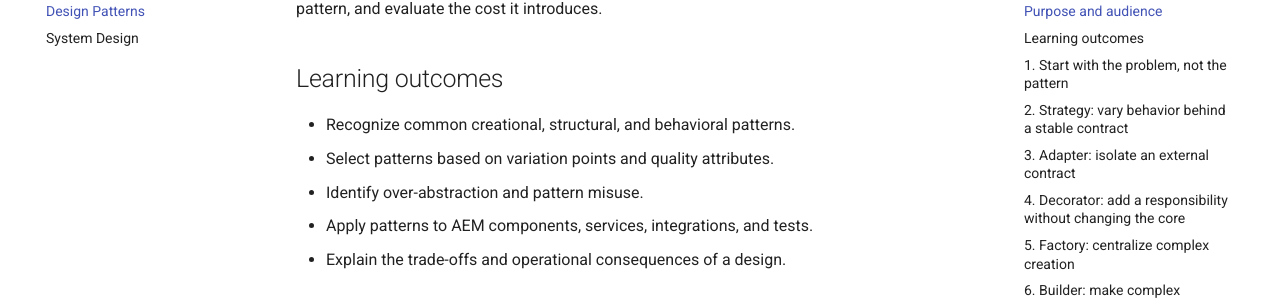
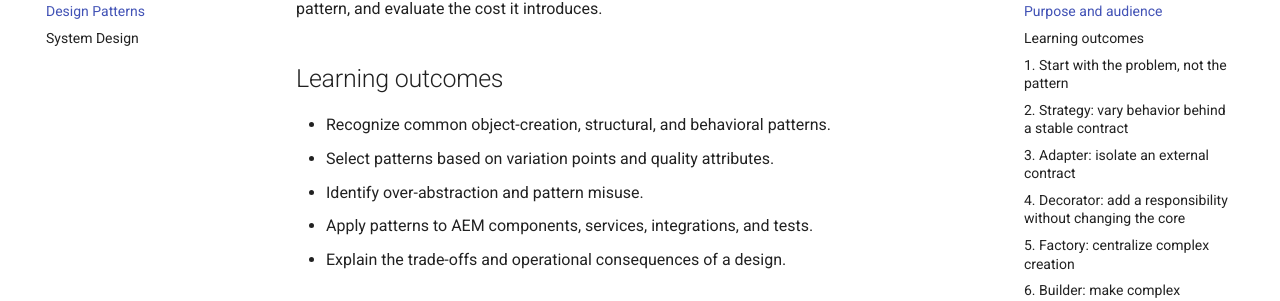
Before and after one commit to srma4tech/aem-technical-lead-playbook, an MkDocs documentation site: the page built from docs/08-design-patterns/README.md, in a window 1280 px wide and 900 px high, scrolled down 389 px. Shown: the part 145-446 px from the top of the window. Built offline with MkDocs 1.6.1 and Material for MkDocs 9.7.7, drawn with Linux system fonts in a browser that asks for light colours; comment, search, counter and statistics services are not loaded.

Commit message:
docs: use spell-check friendly pattern terminology

```diff
--- a/docs/08-design-patterns/README.md
+++ b/docs/08-design-patterns/README.md
@@ -8,7 +8,7 @@ This chapter is for senior engineers and technical leads designing Java, AEM, an
 
 ## Learning outcomes
 
-- Recognize common creational, structural, and behavioral patterns.
+- Recognize common object-creation, structural, and behavioral patterns.
 - Select patterns based on variation points and quality attributes.
 - Identify over-abstraction and pattern misuse.
 - Apply patterns to AEM components, services, integrations, and tests.
```
